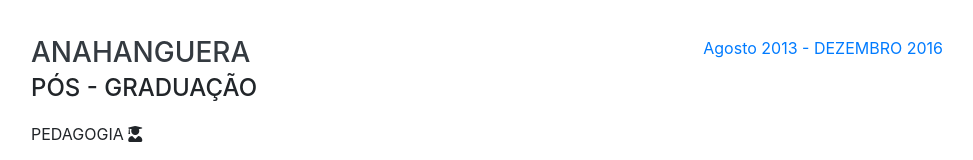
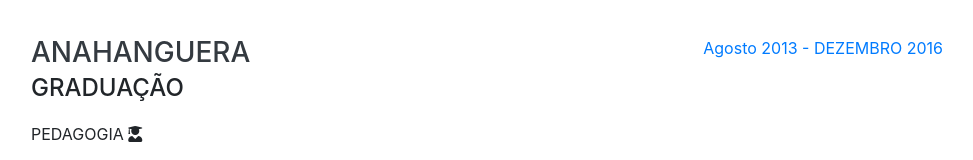
Before and after one commit to marinagarcia89/marinagarcia89.github.io, a website with bundled scripts: page pages/index.html in a window 1280 px wide. Shown: the part 2162-2322 px from the top of the page, without its empty margins (289-1262 px from the left). Built offline with nearby package versions, Linux system fonts and the light colour scheme; a web font is replaced by a local one.

Commit message:
ATUALIZARrrrR

```diff
--- a/pages/index.html
+++ b/pages/index.html
@@ -172,7 +172,7 @@
         <div class="resume-item d-flex flex-column flex-md-row justify-content-between">
           <div class="resume-content">
             <h3 class="mb-0">ANAHANGUERA</h3>
-             <div class="subheading mb-3">PÓS - GRADUAÇÃO</div>
+             <div class="subheading mb-3">GRADUAÇÃO</div>
 
             <div> PEDAGOGIA <span class="fas fa-user-graduate"></span></div>
 
```
